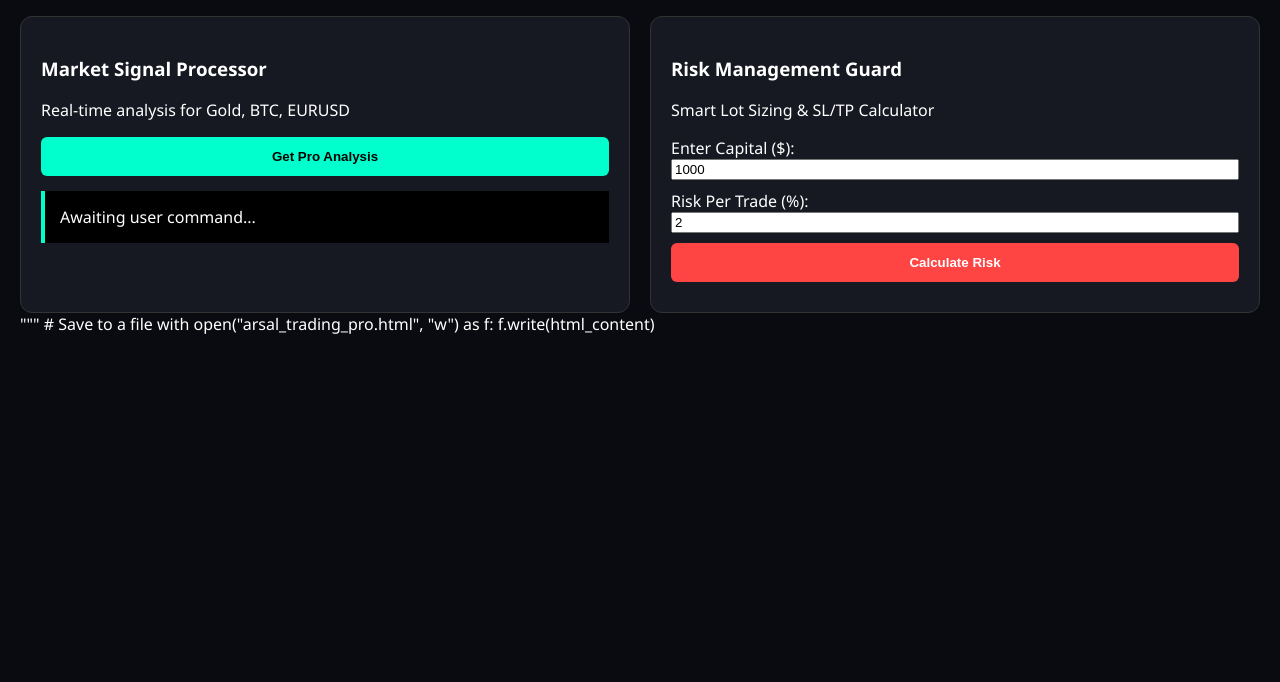
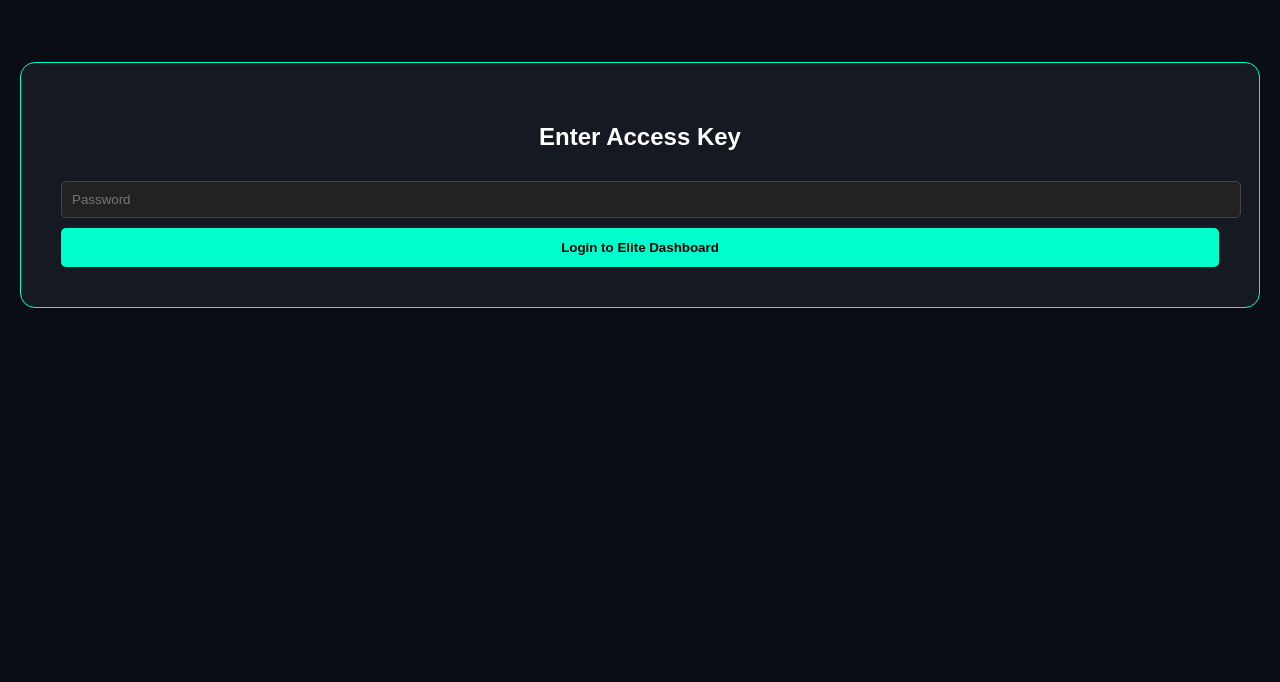
Before and after one commit to arsalpakistan120-png/trading-dashboard, a plain HTML site: page index.html in a window 1280 px wide. Shown: the part 118-800 px from the top of the page. Drawn offline with Linux system fonts and the light colour scheme.

Commit message:
Update index.html

```diff
--- a/index.html
+++ b/index.html
@@ -1,88 +1,61 @@
-# Define the content for the professional trading web dashboard
-# The content will include:
-# 1. HTML structure for the dashboard
-# 2. CSS for styling (Arsal Trading Pro theme)
-# 3. JavaScript for basic Signal & Risk Management logic
-# 4. Professional branding for "Arsal"
-
-html_content = """
 <!DOCTYPE html>
 <html lang="en">
 <head>
     <meta charset="UTF-8">
-    <meta name="viewport" content="width=device-width, initial-scale=1.0">
-    <title>Arsal Trading Pro Dashboard</title>
+    <title>ARSAL TRADING PRO - ELITE SECURE</title>
     <style>
-        :root {
-            --primary-color: #00ffcc;
-            --bg-color: #0a0b10;
-            --card-bg: #161922;
-            --text-color: #ffffff;
-        }
-        body { font-family: 'Segoe UI', Tahoma, Geneva, Verdana, sans-serif; background: var(--bg-color); color: var(--text-color); margin: 0; padding: 20px; }
-        .header { display: flex; justify-content: space-between; align-items: center; border-bottom: 2px solid var(--primary-color); padding-bottom: 10px; margin-bottom: 20px; }
-        .logo { font-size: 28px; font-weight: bold; color: var(--primary-color); text-transform: uppercase; letter-spacing: 2px; }
-        .grid { display: grid; grid-template-columns: repeat(auto-fit, minmax(300px, 1fr)); gap: 20px; }
-        .card { background: var(--card-bg); padding: 20px; border-radius: 12px; border: 1px solid #333; }
-        button { background: var(--primary-color); color: #000; border: none; padding: 12px 20px; border-radius: 6px; cursor: pointer; font-weight: bold; width: 100%; }
-        #analysis-output { margin-top: 15px; padding: 15px; background: #000; border-left: 4px solid var(--primary-color); }
+        :root { --primary: #00ffcc; --bg: #0a0e14; --card: #151921; --text: #ffffff; --accent: #ff4757; }
+        body { font-family: sans-serif; background-color: var(--bg); color: var(--text); margin: 0; padding: 20px; }
+        .login-box { text-align: center; margin-top: 20vh; border: 1px solid var(--primary); padding: 40px; border-radius: 15px; background: var(--card); }
+        .dashboard { display: none; max-width: 900px; margin: auto; }
+        input { width: 100%; padding: 10px; margin: 10px 0; background: #222; border: 1px solid #444; color: white; border-radius: 5px; }
+        button { background: var(--primary); border: none; padding: 12px 20px; cursor: pointer; border-radius: 5px; font-weight: bold; width: 100%; }
+        .card { background: var(--card); padding: 20px; border-radius: 12px; margin-top: 20px; }
     </style>
 </head>
 <body>
 
-<div class="header">
-    <div class="logo">Arsal Trading Pro</div>
-    <div>Live Market Monitor</div>
+    <!-- Login Section -->
+    <div id="login" class="login-box">
+        <h2>Enter Access Key</h2>
+        <input type="password" id="pass" placeholder="Password">
+        <button onclick="checkPass()">Login to Elite Dashboard</button>
     </div>
 
-<div class="grid">
+    <!-- Dashboard Section -->
+    <div id="dashboard" class="dashboard">
+        <h1>ARSAL TRADING PRO ELITE</h1>
+
         <div class="card">
-        <h3>Market Signal Processor</h3>
-        <p>Real-time analysis for Gold, BTC, EURUSD</p>
-        <button onclick="calculateTrade()">Get Pro Analysis</button>
-        <div id="analysis-output">Awaiting user command...</div>
+            <h3>Market Sentiment</h3>
+            <div id="sentiment-meter" style="height:20px; background:linear-gradient(90deg, var(--accent), var(--primary)); border-radius:10px;"></div>
+            <p id="sentiment-text">Status: Ready for Analysis</p>
+            <button onclick="analyzeSentiment()">Scan Markets</button>
         </div>
 
         <div class="card">
-        <h3>Risk Management Guard</h3>
-        <p>Smart Lot Sizing & SL/TP Calculator</p>
-        <label>Enter Capital ($):</label><input type="number" id="capital" value="1000" style="width: 100%; margin-bottom: 10px;">
-        <label>Risk Per Trade (%):</label><input type="number" id="risk" value="2" style="width: 100%; margin-bottom: 10px;">
-        <button onclick="calculateRisk()" style="background: #ff4444; color: #fff;">Calculate Risk</button>
-        <div id="risk-output" style="margin-top: 10px;"></div>
+            <h3>Smart Risk Calculator</h3>
+            <input type="number" id="capital" placeholder="Enter Capital ($)">
+            <input type="number" id="risk" placeholder="Risk Per Trade (%)">
+            <button onclick="calculateRisk()" style="background-color: var(--accent); color: white;">Calculate Lot Size</button>
+            <div id="result" style="margin-top:15px; font-weight:bold;"></div>
         </div>
     </div>
 
     <script>
-    function calculateTrade() {
-        // Logic simulator - In future this links to live API
-        const assets = ["XAUUSD", "BTCUSD", "EURUSD"];
-        const randomAsset = assets[Math.floor(Math.random() * assets.length)];
-        document.getElementById("analysis-output").innerHTML = `
-            <strong>Asset: ${randomAsset}</strong><br>
-            Trend: Strong Buy<br>
-            Entry: Current Price<br>
-            SL: 15 pips below entry<br>
-            TP: 45 pips above entry<br>
-            <em>*Decision: Trade with caution</em>
-        `;
+        function checkPass() {
+            if(document.getElementById('pass').value == "arsal123") {
+                document.getElementById('login').style.display = 'none';
+                document.getElementById('dashboard').style.display = 'block';
+            } else { alert("Wrong Key!"); }
         }
-
+        function analyzeSentiment() { document.getElementById('sentiment-text').innerText = "Current Trend: STRONG BUYING PRESSURE Detected."; }
         function calculateRisk() {
-        const capital = document.getElementById('capital').value;
-        const riskPercent = document.getElementById('risk').value;
-        const riskAmount = (capital * riskPercent) / 100;
-        document.getElementById("risk-output").innerHTML = `
-            <strong>Maximum Risk Amount: $${riskAmount.toFixed(2)}</strong><br>
-            Keep your position size within this limit to protect capital.
-        `;
+            let cap = document.getElementById('capital').value;
+            let risk = document.getElementById('risk').value;
+            let amount = (cap * risk) / 100;
+            document.getElementById('result').innerText = "Max Risk Amount: $" + amount.toFixed(2);
         }
     </script>
-
 </body>
 </html>
-"""
-
-# Save to a file
-with open("arsal_trading_pro.html", "w") as f:
-    f.write(html_content)
```
Lines whose indentation alone changed are shown as unchanged.
